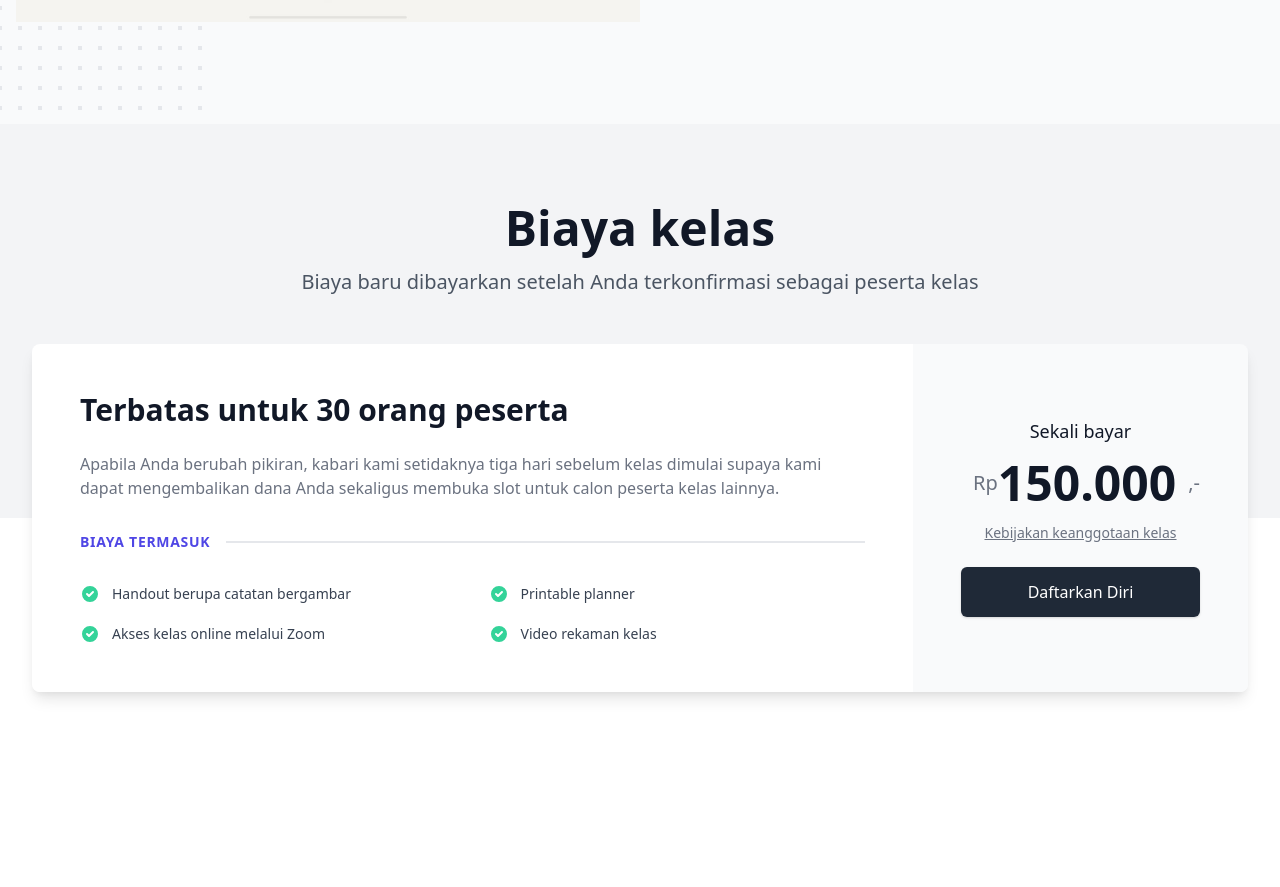
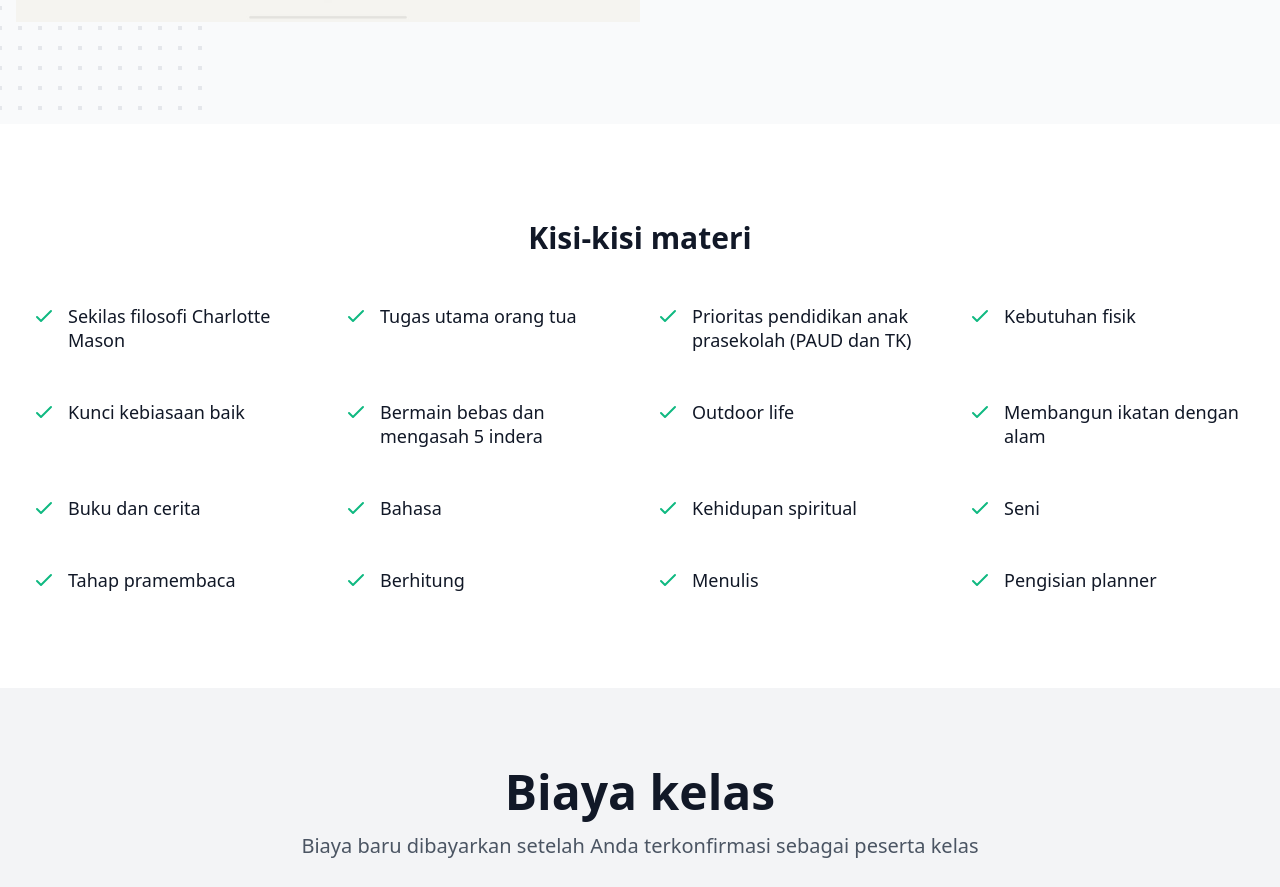
Before and after one commit to zainfathoni/rumahberbagi-app, a Next.js app: page / in a window 1280 px wide. Shown: the part 2840-3727 px from the top of the page. Built offline with nearby package versions, Linux system fonts and the light colour scheme; no server answers; a web font is replaced by a local one; what @tailwindcss/typography would draw is missing.

Commit message:
Add Content section

```diff
--- /dev/null
+++ b/components/sections/content.tsx
@@ -0,0 +1,32 @@
+import { CheckIcon } from '@heroicons/react/outline'
+
+type ItemProps = {
+  children: string
+}
+const Item = ({ children }: ItemProps): JSX.Element => (
+  <div className="relative" key={children}>
+    <CheckIcon aria-hidden="true" className="absolute h-6 w-6 text-green-500" />
+    <p className="ml-9 text-lg leading-6 font-medium text-gray-900">{children}</p>
+  </div>
+)
+
+type ContentProps = {
+  title: string,
+  children: React.ReactNode // TODO: Allow Description and Included types only
+}
+export const Content = ({ title, children }: ContentProps): JSX.Element => {
+  return (
+    <div className="bg-white">
+      <div className="max-w-7xl mx-auto py-16 px-4 sm:px-6 lg:py-24 lg:px-8">
+        <div className="max-w-3xl mx-auto text-center">
+          <h2 className="text-3xl font-extrabold text-gray-900">{title}</h2>
+        </div>
+        <dl className="mt-12 space-y-10 sm:space-y-0 sm:grid sm:grid-cols-2 sm:gap-x-6 sm:gap-y-12 lg:grid-cols-4 lg:gap-x-8">
+          {children}
+        </dl>
+      </div>
+    </div>
+  )
+}
+
+Content.Item = Item
--- a/package.json
+++ b/package.json
@@ -23,6 +23,7 @@
     "react-dom": "17.0.1"
   },
   "devDependencies": {
+    "@heroicons/react": "1.0.1",
     "@tailwindcss/aspect-ratio": "0.2.0",
     "@tailwindcss/forms": "0.2.1",
     "@tailwindcss/jit": "0.1.4",
--- a/pages/index.tsx
+++ b/pages/index.tsx
@@ -20,6 +20,7 @@ import { FileInvoiceIcon } from "../components/icons/file-invoice";
 import { FileSignatureIcon } from "../components/icons/file-signature";
 import { FileVideoIcon } from "../components/icons/file-video";
 import { WhatsAppIcon } from "../components/icons/whatsapp";
+import { Content } from "../components/sections/content";
 import { Pricing } from "../components/sections/pricing";
 import { SEO } from "../components/seo";
 
@@ -122,6 +123,24 @@ export default function Home(): JSX.Element {
             </BenefitItem>
           </BenefitBottomContainer>
         </BenefitSection>
+        <Content title='Kisi-kisi materi'>
+          <Content.Item>Sekilas filosofi Charlotte Mason</Content.Item>
+          <Content.Item>Tugas utama orang tua</Content.Item>
+          <Content.Item>Prioritas pendidikan anak prasekolah (PAUD dan TK)</Content.Item>
+          <Content.Item>Kebutuhan fisik</Content.Item>
+          <Content.Item>Kunci kebiasaan baik</Content.Item>
+          <Content.Item>Bermain bebas dan mengasah 5 indera</Content.Item>
+          <Content.Item>Outdoor life</Content.Item>
+          <Content.Item>Membangun ikatan dengan alam</Content.Item>
+          <Content.Item>Buku dan cerita</Content.Item>
+          <Content.Item>Bahasa</Content.Item>
+          <Content.Item>Kehidupan spiritual </Content.Item>
+          <Content.Item>Seni</Content.Item>
+          <Content.Item>Tahap pramembaca</Content.Item>
+          <Content.Item>Berhitung</Content.Item>
+          <Content.Item>Menulis</Content.Item>
+          <Content.Item>Pengisian planner</Content.Item>
+        </Content>
         <Pricing title="Biaya kelas">
           <Pricing.Description>
             Biaya baru dibayarkan setelah Anda terkonfirmasi sebagai peserta
```
Also changed, not shown: 1 other file (tests, documents, lock files or other folders).
